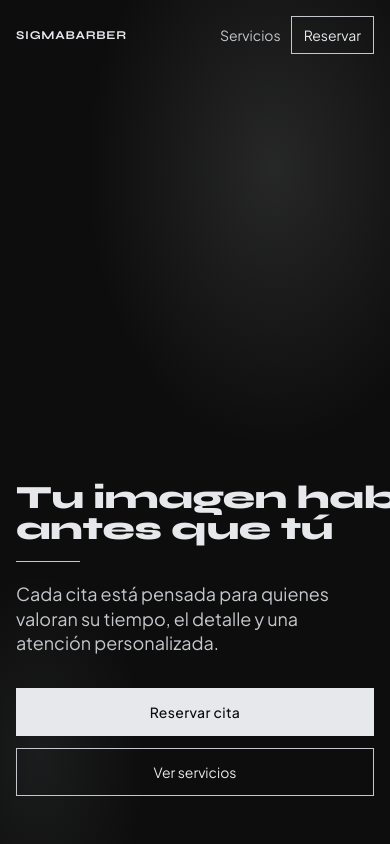
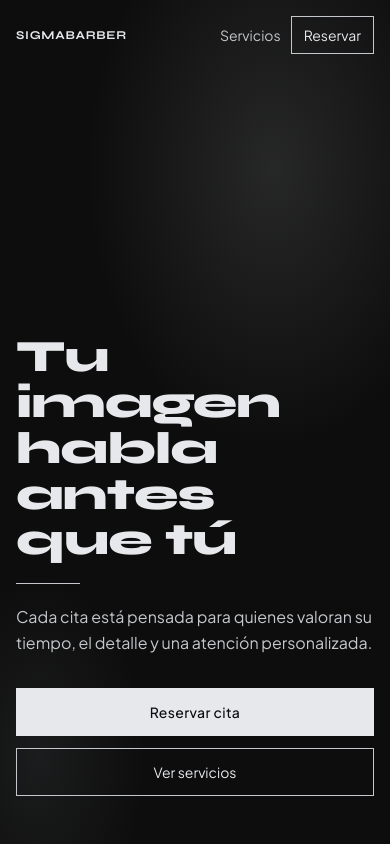
Before and after one commit to amawuaaa/barberShop, a Next.js app: page / in a window 390 px wide. Shown: the top 844 px of the page. Built offline with nearby package versions, Linux system fonts and the light colour scheme.

Commit message:
Improve hero title readability on mobile.
Stack the slogan into shorter lines with larger fluid type so it stays clear on small screens.

Co-authored-by: Cursor <cursoragent@cursor.com>

```diff
--- a/src/app/globals.css
+++ b/src/app/globals.css
@@ -119,35 +119,16 @@
   }
 }
 
-.brand-mark {
-  container-type: inline-size;
-  width: 100%;
-  min-width: 0;
+.hero-title {
+  margin: 0;
 }
 
-.brand-mark__line {
+.hero-title__line {
   display: block;
-  width: 100%;
   font-weight: 800;
-  line-height: 0.95;
-  letter-spacing: -0.01em;
-  white-space: nowrap;
-  /* Escala frases largas al ancho del contenedor */
-  font-size: min(2.75rem, calc(100cqw / 11));
-}
-
-@media (min-width: 640px) {
-  .brand-mark__line {
-    font-size: min(3.75rem, calc(100cqw / 10));
-  }
-}
-
-@media (min-width: 1280px) {
-  .brand-mark__line {
-    display: block;
-    font-size: clamp(3.5rem, 5vw, 4.75rem);
-    letter-spacing: -0.02em;
-  }
+  line-height: 1.02;
+  letter-spacing: -0.02em;
+  font-size: clamp(2.6rem, 11.5vw, 4.75rem);
 }
 
 .booking-panel {
--- a/src/components/landing/hero.tsx
+++ b/src/components/landing/hero.tsx
@@ -12,21 +12,19 @@ export function Hero() {
 
       <div className="relative mx-auto flex min-h-[100svh] w-full max-w-6xl flex-col justify-end px-4 pb-12 pt-24 sm:px-8 sm:pb-24 sm:pt-28">
         <div className="w-full min-w-0 max-w-3xl">
-          <p
-            className="brand-mark font-display animate-brand-reveal text-[var(--silver-light)]"
-            aria-label="Tu imagen habla antes que tú"
-          >
-            <span className="brand-mark__line">Tu imagen habla</span>
-            <span className="brand-mark__line">antes que tú</span>
-          </p>
+          <h1 className="hero-title font-display animate-brand-reveal text-[var(--silver-light)]">
+            <span className="hero-title__line">Tu imagen</span>
+            <span className="hero-title__line">habla antes</span>
+            <span className="hero-title__line">que tú</span>
+          </h1>
           <div
-            className="mt-4 h-px w-16 bg-[var(--silver)] sm:mt-5 sm:w-24 animate-line-draw"
+            className="mt-5 h-px w-16 bg-[var(--silver)] sm:mt-6 sm:w-24 animate-line-draw"
             aria-hidden
           />
-          <h1 className="mt-5 max-w-xl text-lg leading-snug text-[var(--silver)] sm:mt-6 sm:text-2xl animate-fade-up [animation-delay:200ms]">
+          <p className="mt-5 max-w-xl text-base leading-relaxed text-[var(--silver)] sm:mt-6 sm:text-xl animate-fade-up [animation-delay:200ms]">
             Cada cita está pensada para quienes valoran su tiempo, el detalle y
             una atención personalizada.
-          </h1>
+          </p>
           <div className="mt-8 flex w-full flex-col gap-3 sm:mt-9 sm:w-auto sm:flex-row sm:flex-wrap animate-fade-up [animation-delay:320ms]">
             <a
               href="#reservar"
```
